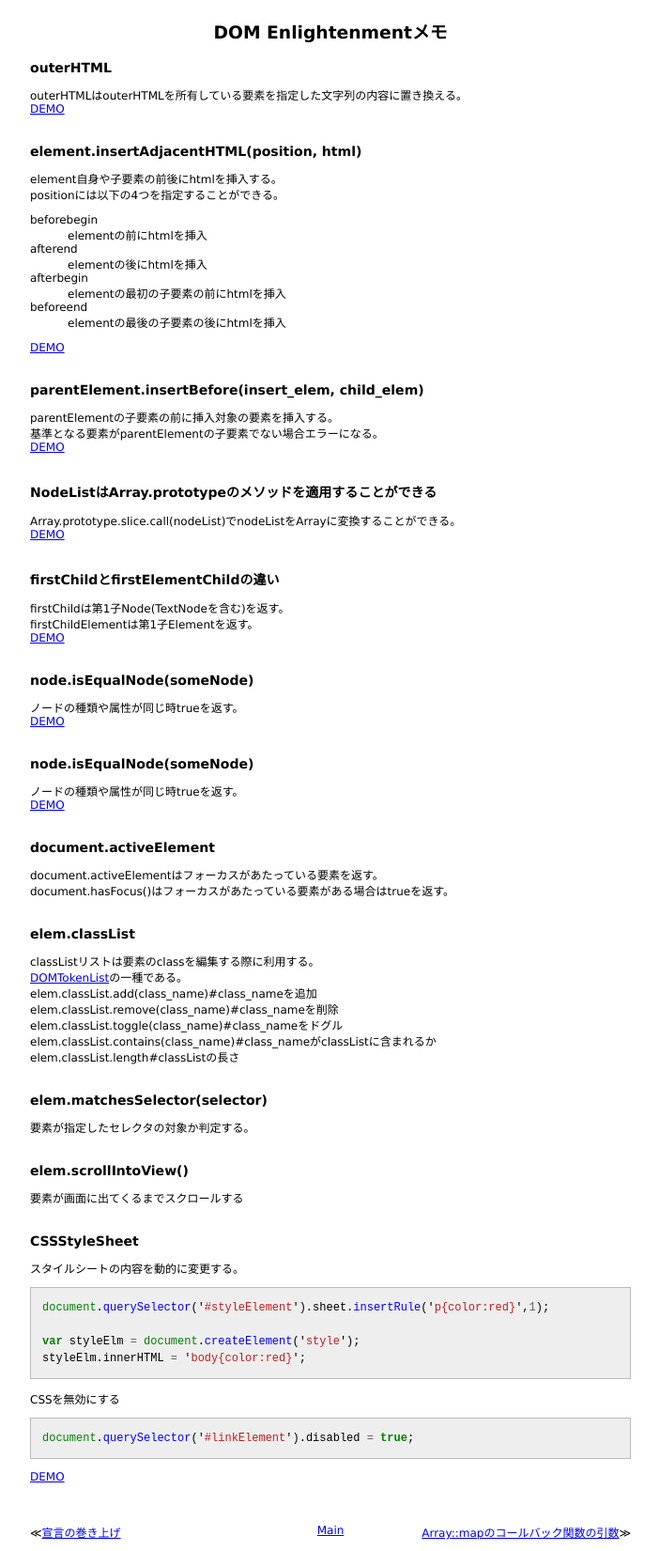
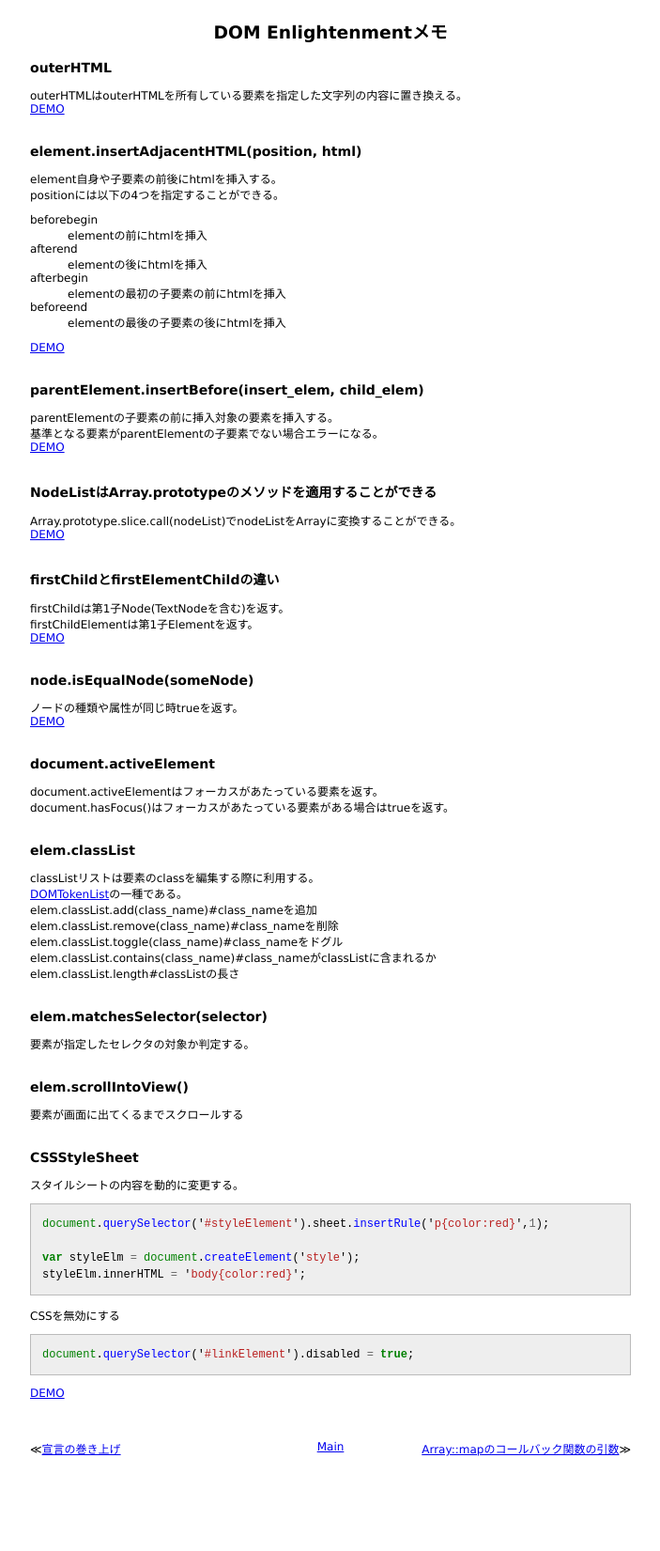
Before and after one commit to 38elements/38elements.github.com, a Jekyll site: the page built from _posts/2012-12-30-DOMEnlightenment.md, in a window 1280 px wide. Shown: the whole page at 94% size, without its empty margins (288-991 px from the left). Built offline with Jekyll 4.4.1, drawn with Linux system fonts in a browser that asks for light colours; after the commit the page ends 1562 px from its top, so only the background shows below that.

Commit message:
重複している内容を削除

```diff
--- a/_posts/2012-12-30-DOMEnlightenment.md
+++ b/_posts/2012-12-30-DOMEnlightenment.md
@@ -46,11 +46,6 @@ firstChildElementは第1子Elementを返す。<br/>
 [DEMO](http://jsdo.it/38elements/o0f8)<br/>
 <br/>
 
-### node.isEqualNode(someNode)
-ノードの種類や属性が同じ時trueを返す。<br/>
-[DEMO](http://jsdo.it/38elements/o0f8)<br/>
-<br/>
-
 ### document.activeElement
 document.activeElementはフォーカスがあたっている要素を返す。<br/>
 document.hasFocus()はフォーカスがあたっている要素がある場合はtrueを返す。<br/>
```
